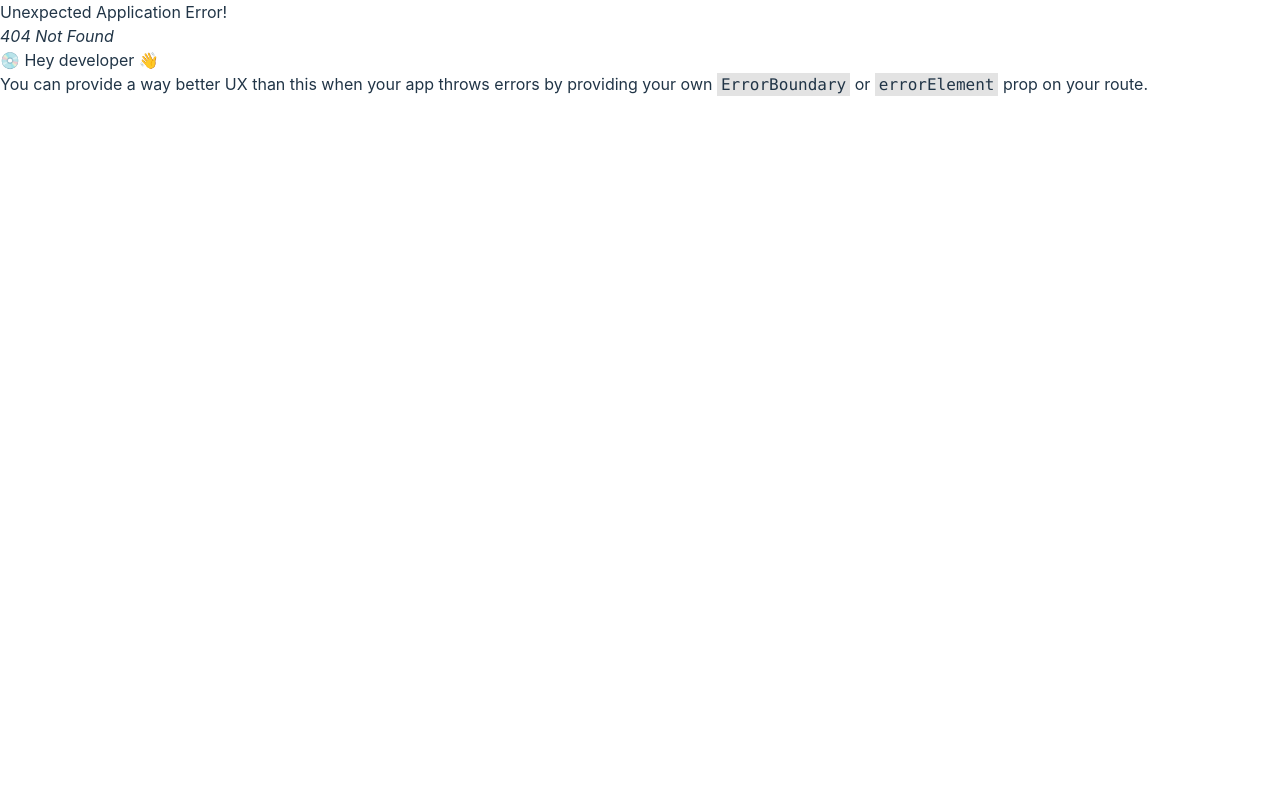
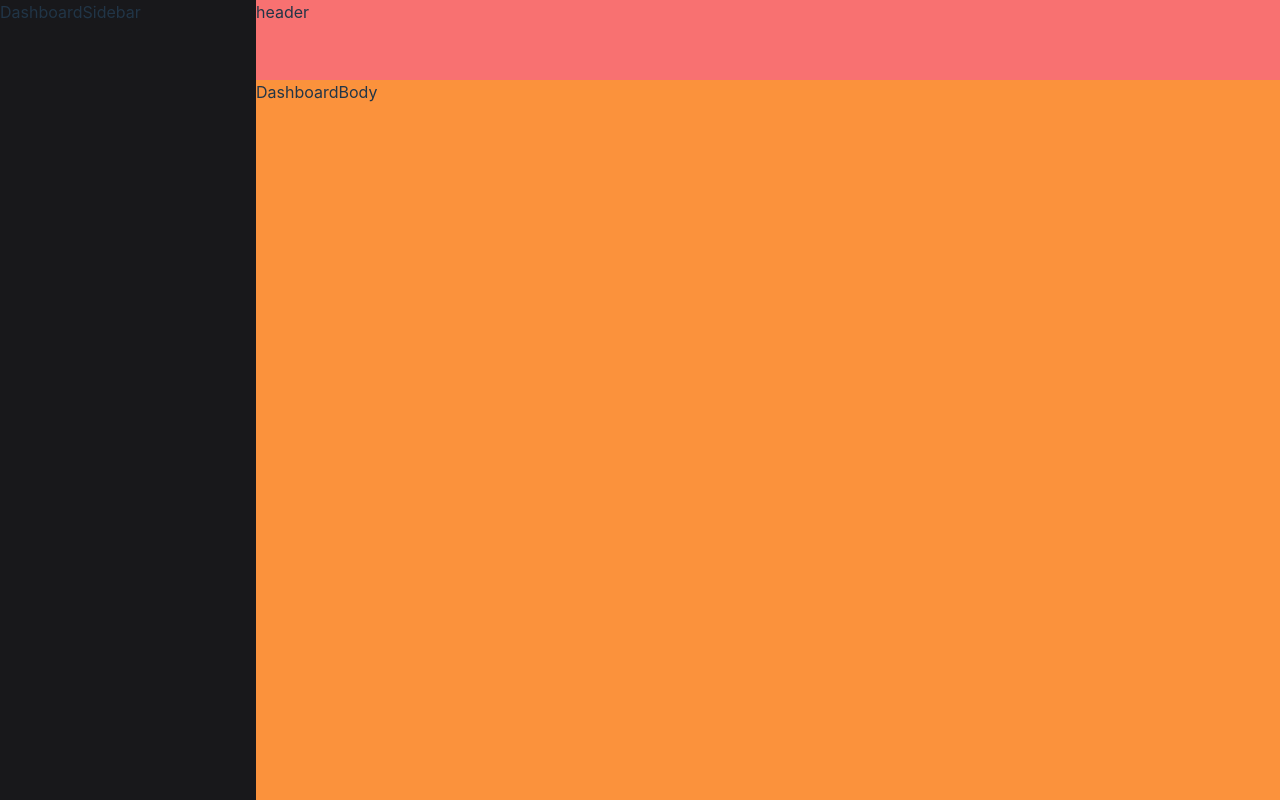
Before and after one commit to dev-sylv/FoodApp, a React (Vite) app: page /user-dashboard in a window 1280 px wide. Before the commit this address had no page. Built offline with nearby package versions, Linux system fonts and the light colour scheme.

Commit message:
saved all

```diff
--- /dev/null
+++ b/src/components/blocks/DashboardHeader.tsx
@@ -0,0 +1,11 @@
+import React from "react";
+
+const DashboardHeader = () => {
+  return (
+    <div className="w-full bg-gray-400 h-20 fixed flex justify-end">
+      <div className="w-4/5 bg-red-400">header</div>
+    </div>
+  );
+};
+
+export default DashboardHeader;
--- /dev/null
+++ b/src/components/blocks/DashboardSidebar.tsx
@@ -0,0 +1,9 @@
+import React from "react";
+
+const DashboardSidebar = () => {
+  return (
+    <div className="w-64 h-screen bg-zinc-900 fixed">DashboardSidebar</div>
+  );
+};
+
+export default DashboardSidebar;
--- a/src/components/blocks/index.ts
+++ b/src/components/blocks/index.ts
@@ -1 +1,3 @@
 export { default as Header } from "./Header";
+export { default as DashboardHeader } from "./DashboardHeader";
+export { default as DashboardSidebar } from "./DashboardSidebar";
--- a/src/components/layouts/Dashboard/Dashboard.tsx
+++ b/src/components/layouts/Dashboard/Dashboard.tsx
@@ -1,7 +1,17 @@
 import React from "react";
+import { DashboardHeader, DashboardSidebar } from "../../blocks";
+import { Outlet } from "react-router-dom";
 
 const Dashboard = () => {
-  return <div>Dashboard</div>;
+  return (
+    <div>
+      <DashboardHeader />
+      <DashboardSidebar />
+      <div>
+        <Outlet />
+      </div>
+    </div>
+  );
 };
 
 export default Dashboard;
--- a/src/pages/Auth/Register.tsx
+++ b/src/pages/Auth/Register.tsx
@@ -1,7 +1,7 @@
 import React from "react";
 
 const Register = () => {
-  return <div>Register</div>;
+  return <div className="w-full h-screen bg-slate-400"></div>;
 };
 
 export default Register;
--- /dev/null
+++ b/src/pages/DashboardBody.tsx
@@ -0,0 +1,11 @@
+import React from "react";
+
+const DashboardBody = () => {
+  return (
+    <div className="w-[calc(100vw - 16rem)] h-screen bg-yellow-600 flex justify-end ">
+      <div className="w-4/5 bg-orange-400 pt-20">DashboardBody</div>
+    </div>
+  );
+};
+
+export default DashboardBody;
--- a/src/routes/Routes.tsx
+++ b/src/routes/Routes.tsx
@@ -3,6 +3,8 @@ import { createBrowserRouter } from "react-router-dom";
 import { HomeScreen } from "../pages/LandingPages";
 import HomeLayouts from "../components/layouts/Home/HomeLayouts";
 import { Login, Register, Verification } from "../pages/Auth";
+import { Dashboard } from "../components";
+import DashboardBody from "../pages/DashboardBody";
 
 export const element = createBrowserRouter([
   {
@@ -27,4 +29,14 @@ export const element = createBrowserRouter([
     path: "/verify-user",
     element: <Verification />,
   },
+  {
+    path: "/user-dashboard",
+    element: <Dashboard />,
+    children: [
+      {
+        index: true,
+        element: <DashboardBody />,
+      },
+    ],
+  },
 ]);
```
